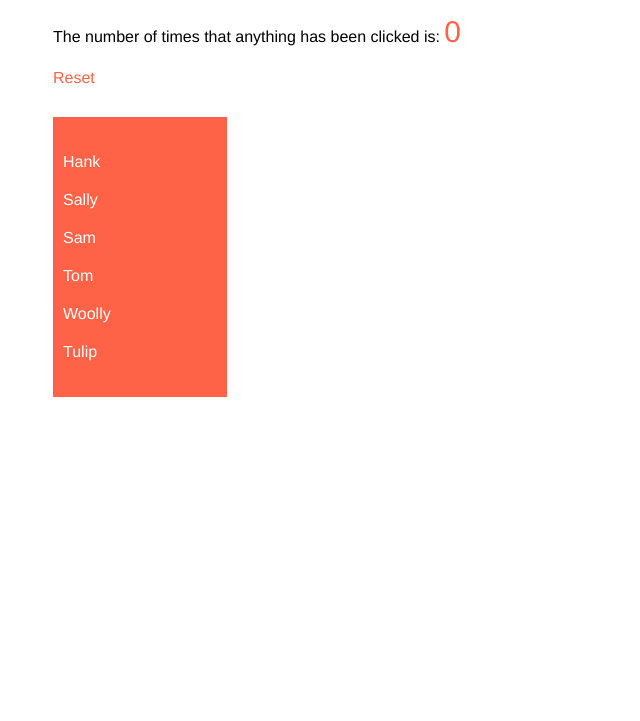
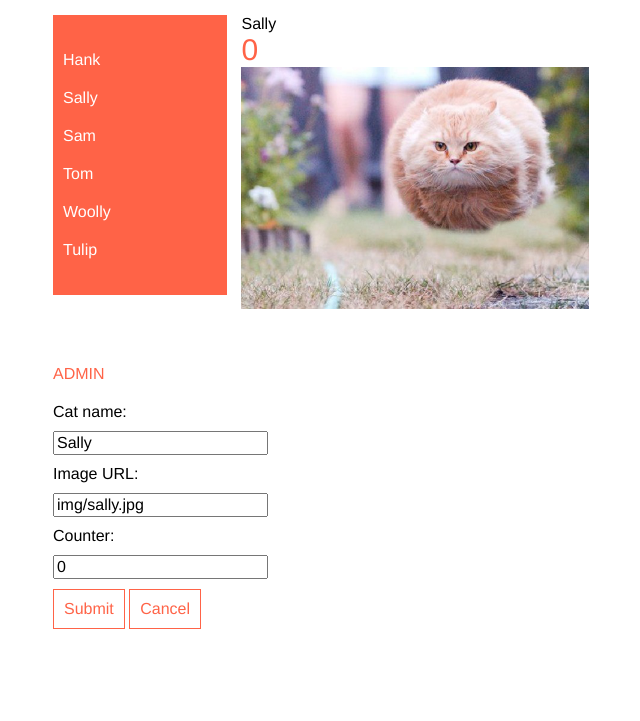
Before and after one commit to danielmoi/cat-clicker-premium, a plain HTML site: page index.html in a window 1280 px wide. Shown: the part 79-800 px from the top of the page, without its empty margins (297-937 px from the left). Drawn offline with Linux system fonts and the light colour scheme.

Commit message:
Refactor into different views, implement admin

```diff
--- a/css/sass/_main.scss
+++ b/css/sass/_main.scss
@@ -56,3 +56,27 @@ img {
   text-align: center;
   margin-bottom: 30px;
 }
+
+#admin-container {
+  margin-top: 50px;
+}
+
+button {
+  padding: 10px;
+  background-color: white;
+  border: 1px solid tomato;
+  color: tomato;
+  font-size: 1em;
+}
+
+input, input#counter{
+  display: block;
+  margin: 10px 0;
+  font-size: 1em;
+}
+
+#admin {
+  color: tomato;
+  margin-bottom: 20px;
+  text-transform: uppercase;
+}
--- a/css/style.css
+++ b/css/style.css
@@ -63,3 +63,27 @@ img {
   text-align: center;
   margin-bottom: 30px;
 }
+
+#admin-container {
+  margin-top: 50px;
+}
+
+button {
+  padding: 10px;
+  background-color: white;
+  border: 1px solid tomato;
+  color: tomato;
+  font-size: 1em;
+}
+
+input, input#counter {
+  display: block;
+  margin: 10px 0;
+  font-size: 1em;
+}
+
+#admin {
+  color: tomato;
+  margin-bottom: 20px;
+  text-transform: uppercase;
+}
--- a/index.html
+++ b/index.html
@@ -13,20 +13,36 @@
 
 <body>
 
-  <div id="header">Cat Clicker Premium</div>
-  <div id="info">The number of times that <span id="name">anything</span> has been clicked is: <span id="counter">0</span></div>
-  <div id="reset">Reset</div>
+  <div id="header">Cat Clicker Premium Pro</div>
+<!--  <div id="info">The number of times that <span id="name">anything</span> has been clicked is: <span id="counter">0</span></div>-->
+<!--  <div id="reset">Reset</div>-->
 
   <div id="list">
     <ul id="cat-list"></ul>
   </div>
+
+
   <div id="display">
+    <div id="cat-name"></div>
+    <div id="counter"></div>
+
     <img id="cat-image" />
   </div>
 
 
+  <div id="admin-container">
+    <div id="admin">Admin</div>
+    <div id="middle">
+      Cat name: <input id="cat-name-label">
+      Image URL: <input id="cat-src-label">
+      Counter: <input id="counter-label">
+    </div>
+    <div id="third">
+      <button>Submit</button>
+      <button>Cancel</button>
+    </div>
 
-  <script src="script2.js"></script>
+  <script src="script-pro-2.js"></script>
 </body>
 
 
--- /dev/null
+++ b/script-pro-2.js
@@ -0,0 +1,163 @@
+var model = {
+  currentCat: 0,
+  cats: [
+    {
+      name: "Hank",
+      src: "img/hank.jpg",
+      counter: 0
+  },
+    {
+      name: "Sally",
+      src: "img/sally.jpg",
+      counter: 0
+  },
+    {
+      name: "Sam",
+      src: "img/sam.jpg",
+      counter: 0
+  },
+    {
+      name: "Tom",
+      src: "img/tom.jpg",
+      counter: 0
+
+  },
+    {
+      name: "Woolly",
+      src: "img/woolly.jpg",
+      counter: 0
+  },
+    {
+      name: "Tulip",
+      src: "img/tulip.jpg",
+      counter: 0
+  }
+  ]
+};
+
+
+var octopus = {
+  init: function () {
+
+    model.currentCat = model.cats[1];
+
+    listView.init();
+    displayView.init();
+
+
+
+  },
+
+  getCats: function () {
+    return model.cats;
+  },
+
+  getCurrentCat: function () {
+    return model.currentCat;
+  },
+
+  setCurrentCat: function (cat) {
+    model.currentCat = cat;
+  },
+  incrementCounter: function (cat) {
+    model.currentCat.counter++;
+    // I think this accesses the closure – "catCopy", because cat[i].counter remains zero
+
+    cat.counter++;
+    // i think this captures the closure too, but the actual data...?
+
+
+    displayView.render();
+    // to refresh counter
+  }
+
+};
+
+
+
+var listView = {
+  init: function () {
+
+    this.listElem = document.getElementById("cat-list");
+
+    this.render();
+
+
+  },
+
+  render: function () {
+
+    var cats = octopus.getCats();
+    var newItem;
+
+    cats.forEach(function (cat) {
+      newItem = document.createElement('li');
+      newItem.textContent = cat.name;
+
+      newItem.addEventListener('click', (function(catCopy) {
+        return function () {
+//          console.log("hello");
+          octopus.setCurrentCat(catCopy);
+          // FM, left out catcopy!!!!
+
+          octopus.incrementCounter(catCopy);
+          // gotta call it as a function!!
+          // I'm using increment here, instead of picture
+          // If I was using picture, then I wouldn't be able to use catCopy
+
+        };
+      })(cat));
+
+      document.getElementById("cat-list").appendChild(newItem);
+      // not sure why "this" wouldn't work here (set to Window instead)
+
+    });
+
+  }
+};
+
+
+
+var displayView = {
+  init: function () {
+
+    this.displayElem = document.getElementById("display");
+
+    this.catName = document.getElementById("cat-name");
+    this.catNameLabel = document.getElementById("cat-name-label");
+
+    this.counter = document.getElementById("counter");
+    this.counterLabel = document.getElementById("counter-label");
+
+    this.catImage = document.getElementById("cat-image");
+    this.catImageLabel = document.getElementById("cat-src-label");
+
+
+    this.render();
+
+
+
+
+
+  },
+
+  render: function () {
+
+    var currentCat = octopus.getCurrentCat();
+    // HAVE to execute function, else it wil return a freaking function, and not an object
+
+    this.catName.textContent = currentCat.name;
+    this.catNameLabel.value = currentCat.name;
+
+    this.counter.textContent = currentCat.counter;
+    this.counterLabel.value = currentCat.counter;
+
+
+    this.catImage.src = currentCat.src;
+    // can't use catCopy, cos this is in a different **closure**
+    this.catImageLabel.value = currentCat.src;
+
+  }
+};
+
+octopus.init();
--- a/script2.js
+++ b/script2-works.js
@@ -56,6 +56,8 @@ var view = {
 
   render: function () {
     var catList = document.getElementById("cat-list");
+    // could possibly move this into init
+    // and use this.catList so it's accessible from render?
     var display = document.getElementById("display");
 
     octopus.getCats().forEach(function (cat) {
@@ -85,6 +87,7 @@ var view = {
             document.getElementById("cat-image").src = "";
           });
           // this needs to be inside the closure too, else the counters change to "0", but any subsequent clicks display a counter that is the stored value
+          // but the debugger shows this being run 10+ times before it exits the reset loop??!
         };
         // this means that each time the loop runs, this function DECLARATION is returned
 
```
Also changed, not shown: script-pro-1.js (added, +139 -0 lines), script5.js (added, +117 -0 lines).
